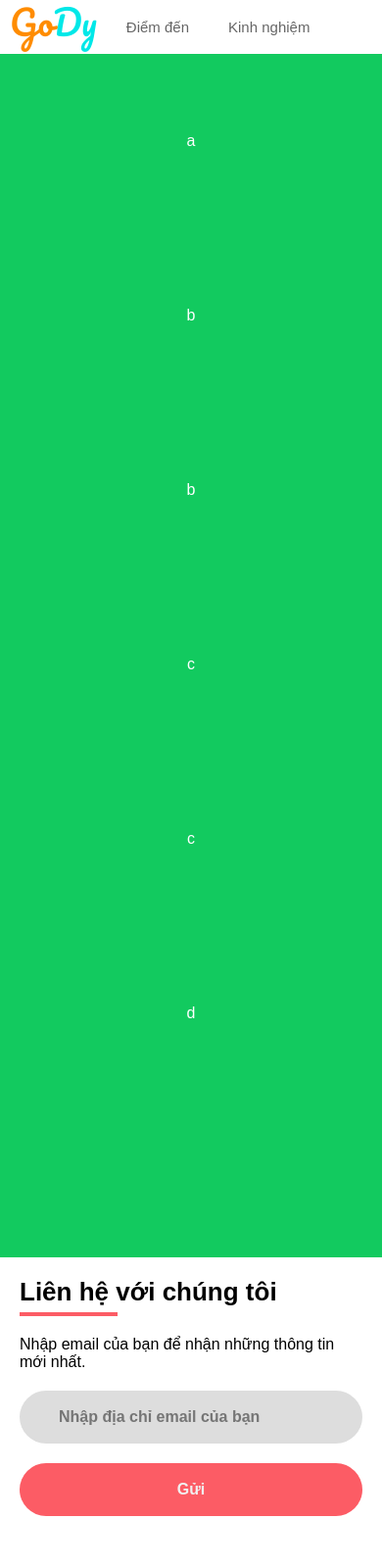
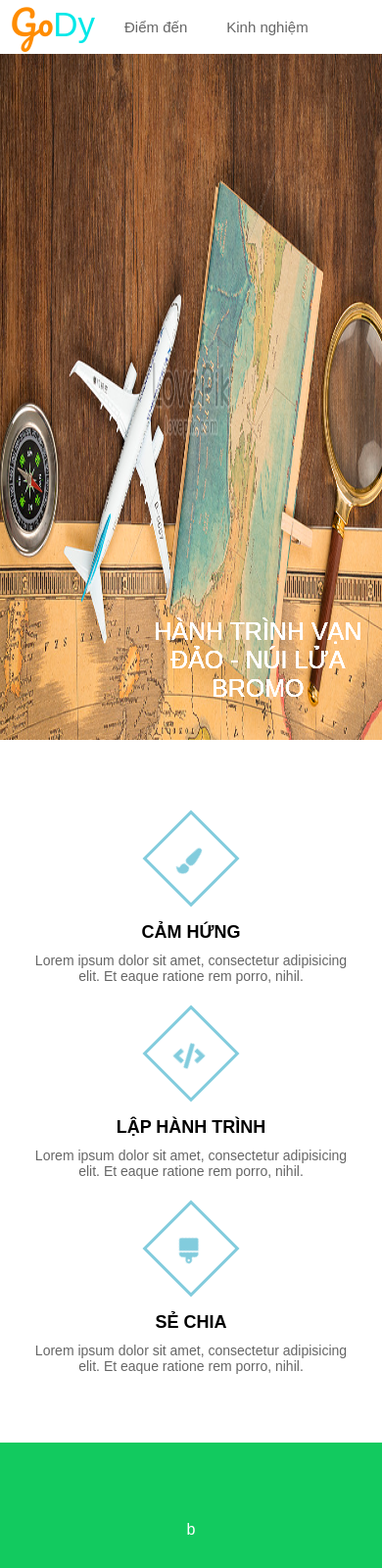
Before and after one commit to thongho98/Travel, a plain HTML site: page index.html in a window 390 px wide. Shown: the top 1600 px of the page at 98% size. Drawn offline with Linux system fonts and the light colour scheme.

Commit message:
footer + service + slider

```diff
--- a/css/index.css
+++ b/css/index.css
@@ -1,4 +1,4 @@
-@import url('https://fonts.googleapis.com/css?family=Lato|Pacifico|Righteous|Roboto+Condensed|Ubuntu&display=swap');
+@import url("https://fonts.googleapis.com/css?family=Lato|Pacifico|Righteous|Roboto+Condensed|Ubuntu&display=swap");
 * {
   margin: 0;
   padding: 0;
@@ -7,6 +7,7 @@
 body {
   font-family: Montserrat, sans-serif;
   margin: 0;
+  padding: 0;
 }
 
 .header {
@@ -17,7 +18,6 @@ body {
 }
 
 /*Start Navbar */
-
 .navbar {
   overflow: hidden;
   background-color: #fff;
@@ -28,7 +28,7 @@ body {
 }
 
 .navbar .logo a {
-  font-family: 'Pacifico';
+  font-family: "Pacifico";
   font-size: 35px;
   color: #ff8c00 !important;
   padding: 1px 20px;
@@ -55,7 +55,7 @@ body {
 }
 
 .navbar .nav-left a:before {
-  content: '';
+  content: "";
   height: 3px;
   width: 0%;
   background-color: #ff8c00;
@@ -63,6 +63,42 @@ body {
   bottom: 0;
   left: 0;
   transition: width 0.3s;
+}
+/*Search*/
+.search-box{
+  position: absolute;
+  top: 50%;
+  left: 50%;
+  transform: translate(-50%,-50%);
+  background: #fff;
+  height: 40px;
+  border-radius: 40px;
+  padding: 10px;
+}
+
+.search-btn{
+  color: #e84118;
+  float: right;
+  width: 40px;
+  height: 40px;
+  border-radius: 50%;
+  background: #fff;
+  display: flex;
+  justify-content: center;
+  align-items: center;
+  text-decoration: none;
+}
+.search-txt{
+  border:none;
+  background:none;
+  outline:none;
+  float:left;
+  padding: 0;
+  color: white;
+  font-size: 16px;
+  transition: 0.4s;
+  line-height: 40px;
+  width: 530px;
 }
 
 .navbar .nav-right a.right {
@@ -72,10 +108,6 @@ body {
 .navbar .nav-right a.right:hover {
   color: #ff8c00;
 }
-
-/*End Navbar */
-
-/* Button Nine*/
 
 #write-now {
   border: 1px solid #ff8c00;
@@ -88,6 +120,86 @@ body {
 
 #write-now:hover {
   border-radius: 30px;
+}
+/*End Navbar */
+
+/*Slider*/
+.slidershow {
+  width: 100%;
+  height: 700px;
+  overflow: hidden;
+}
+
+.navigation {
+  position: absolute;
+  bottom: 5%;
+  left: 50%;
+  transform: translateX(-50%);
+  display: flex;
+}
+
+.bar {
+  width: 50px;
+  height: 10px;
+  border: 2px solid #fff;
+  margin: 6px;
+  cursor: pointer;
+  transition: 0.4s;
+}
+.bar:hover {
+  background: #fff;
+}
+
+input[name="r"] {
+  position: absolute;
+  visibility: hidden;
+}
+
+.slides {
+  width: 500%;
+  height: 100%;
+  display: flex;
+}
+
+.slide {
+  width: 20%;
+  transition: 0.6s;
+}
+
+.slide a{
+  position: absolute;
+  bottom: 15%;
+  left: 35%;
+  text-decoration: none;
+  font-size: 25px;
+  text-align: center;
+  color: #fff;
+}
+.slide a:hover{
+  color: #ff8c00;
+}
+.slide img {
+  width: 100%;
+  height: 100%;
+}
+#r1:checked ~ .s1 {
+  margin-left: 0;
+}
+
+#r2:checked ~ .s1 {
+  margin-left: -20%;
+}
+
+#r3:checked ~ .s1 {
+  margin-left: -40%;
+}
+
+#r4:checked ~ .s1 {
+  margin-left: -60%;
+}
+
+#r5:checked ~ .s1 {
+  margin-left: -80%;
 }
 
 /*Footer*/
@@ -132,7 +244,7 @@ body {
   background: #fc5c65;
 }
 
-.rights-text{
+.rights-text {
   margin: 20px 0px;
 }
 .email-form {
@@ -173,7 +285,7 @@ body {
   opacity: 0.7;
 }
 
-@media screen and (max-width:960px) {
+@media screen and (max-width: 960px) {
   .footer-container {
     max-width: 600px;
   }
@@ -187,7 +299,7 @@ body {
   }
 }
 
-@media screen and (max-width:700px) {
+@media screen and (max-width: 700px) {
   .btn {
     margin: 0;
     width: 100%;
--- /dev/null
+++ b/css/service.css
@@ -0,0 +1,89 @@
+* {
+  margin: 0;
+  padding: 0;
+  font-family: "montserrat", sans-serif;
+  box-sizing: border-box;
+}
+
+.services-section {
+  padding: 60px 0;
+}
+
+.inner-width {
+  width: 100%;
+  max-width: 1200px;
+  margin: auto;
+  padding: 0 20px;
+  overflow: hidden;
+}
+
+.section-title {
+  text-align: center;
+  color: #000;
+  text-transform: uppercase;
+  font-size: 30px;
+}
+
+.services-container {
+  display: flex;
+  flex-wrap: wrap;
+  justify-content: center;
+}
+
+.service-box {
+  max-width: 33.33%;
+  padding: 10px;
+  text-align: center;
+  color: #000;
+  cursor: pointer;
+}
+
+.service-icon {
+  display: inline-block;
+  width: 70px;
+  height: 70px;
+  border: 3px solid #82ccdd;
+  color: #82ccdd;
+  transform: rotate(45deg);
+  margin-bottom: 30px;
+  margin-top: 16px;
+  transition: 0.3s linear;
+}
+.service-icon i {
+  line-height: 70px;
+  transform: rotate(-45deg);
+  font-size: 26px;
+}
+.service-box:hover .service-icon {
+  background: #fff;
+  color: #ff8c00;
+  border-color: #ff8c00;
+}
+.service-title {
+  font-size: 18px;
+  text-transform: uppercase;
+  margin-bottom: 10px;
+  font-weight: bold;
+}
+.service-desc {
+  font-size: 14px;
+  color: rgb(102, 102, 102);
+}
+
+@media screen and (max-width: 960px) {
+  .service-box {
+    max-width: 45%;
+  }
+}
+
+@media screen and (max-width: 768px) {
+  .service-box {
+    max-width: 50%;
+  }
+}
+
+@media screen and (max-width: 480px) {
+  .service-box {
+    max-width: 100%;
+  }
+}
--- a/index.html
+++ b/index.html
@@ -1,15 +1,15 @@
 <!DOCTYPE html>
 <html lang="en">
-
   <head>
-    <meta charset="UTF-8">
-    <meta name="viewport" content="width=device-width, initial-scale=1.0">
-    <meta http-equiv="X-UA-Compatible" content="ie=edge">
+    <meta charset="UTF-8" />
+    <meta name="viewport" content="width=device-width, initial-scale=1.0" />
+    <meta http-equiv="X-UA-Compatible" content="ie=edge" />
     <title>Chia sẻ kinh nghiệm du lịch</title>
-    <link rel="stylesheet" href="css/index.css">
-    <link href="/vendor/fontawesome/css/fontawesome.css" rel="stylesheet">
-    <link href="/vendor/fontawesome/css/brands.css" rel="stylesheet">
-    <link href="/vendor/fontawesome/css/solid.css" rel="stylesheet">
+    <link rel="stylesheet" href="css/index.css" />
+    <link rel="stylesheet" href="css/service.css" />
+    <link href="/vendor/fontawesome/css/fontawesome.css" rel="stylesheet" />
+    <link href="/vendor/fontawesome/css/brands.css" rel="stylesheet" />
+    <link href="/vendor/fontawesome/css/solid.css" rel="stylesheet" />
   </head>
 
   <body>
@@ -32,9 +32,102 @@
         <a href="#" id="write-now">Viết ngay</a>
       </div>
     </div>
+
+    <!-- Chỉnh lại search box
+    <div class="search-box">
+      <input
+        type="text"
+        class="search-txt"
+        name=""
+        placeholder="Tìm điểm đến, cảm hứng du lịch, và hơn thế nữa.."
+      />
+      <a href="#" class="search-btn"><i class="fas fa-search"></i></a>
+    </div>
+    -->
+
+
     <!--End Header -->
     <!--Slider /Z-index form tìm kiếm-->
-    <div class="header">a</div>
+    <div class="slidershow">
+      <div class="slides">
+        <input type="radio" name="r" id="r1" checked />
+        <input type="radio" name="r" id="r2" />
+        <input type="radio" name="r" id="r3" />
+        <input type="radio" name="r" id="r4" />
+        <input type="radio" name="r" id="r5" />
+        <div class="slide s1">
+          <a href="#">HÀNH TRÌNH VẠN ĐẢO - NÚI LỬA BROMO</a>
+          <img src="images/slider2.jpg" alt="Slider 1" />
+        </div>
+        <div class="slide">
+          <a href="#">HÀNH TRÌNH VẠN ĐẢO - NÚI LỬA BROMO</a>
+          <img src="images/slider1.jpg" id="abc" alt="Slider 2" />
+        </div>
+        <div class="slide">
+          <a href="#">HÀNH TRÌNH VẠN ĐẢO - NÚI LỬA BROMO</a>
+          <img src="images/slider3.jpg" alt="Slider 3" />
+        </div>
+        <div class="slide">
+          <a href="#">HÀNH TRÌNH VẠN ĐẢO - NÚI LỬA BROMO</a>
+          <img src="images/slider1.jpg" alt="Slider 4" />
+        </div>
+        <div class="slide">
+          <a href="#">HÀNH TRÌNH VẠN ĐẢO - NÚI LỬA BROMO</a>
+          <img src="images/slider2.jpg" alt="Slider 5" />
+        </div>
+      </div>
+      <div class="navigation">
+        <label for="r1" class="bar"></label>
+        <label for="r2" class="bar"></label>
+        <label for="r3" class="bar"></label>
+        <label for="r4" class="bar"></label>
+        <label for="r5" class="bar"></label>
+      </div>
+    </div>
+
+    <!--End Slider-->
+
+    <!--Service-->
+    <div class="services-section">
+      <div class="inner-width">
+        <div class="services-container">
+          <div class="service-box">
+            <div class="service-icon">
+              <i class="fas fa-paint-brush"></i>
+            </div>
+            <div class="service-title">Cảm hứng</div>
+            <div class="service-desc">
+              Lorem ipsum dolor sit amet, consectetur adipisicing elit. Et eaque
+              ratione rem porro, nihil.
+            </div>
+          </div>
+
+          <div class="service-box">
+            <div class="service-icon">
+              <i class="fas fa-code"></i>
+            </div>
+            <div class="service-title">Lập hành trình</div>
+            <div class="service-desc">
+              Lorem ipsum dolor sit amet, consectetur adipisicing elit. Et eaque
+              ratione rem porro, nihil.
+            </div>
+          </div>
+
+          <div class="service-box">
+            <div class="service-icon">
+              <i class="fas fa-brush"></i>
+            </div>
+            <div class="service-title">Sẻ chia</div>
+            <div class="service-desc">
+              Lorem ipsum dolor sit amet, consectetur adipisicing elit. Et eaque
+              ratione rem porro, nihil.
+            </div>
+          </div>
+        </div>
+      </div>
+    </div>
+    <!--End Service-->
+
     <div class="header">b</div>
     <div class="header">b</div>
     <div class="header">c</div>
@@ -46,7 +139,7 @@
     <div class="footer">
       <div class="footer-container">
         <div class="left-col">
-                <img src="images/logo.png" alt="logo" class="logo-footer"/>
+          <img src="images/logo.png" alt="logo" class="logo-footer" />
           <h3>ĐI KHÁM PHÁ THEO CÁCH CỦA BẠN</h3>
           <div class="social-media">
             <a href="#"><i class="fab fa-facebook"></i></a>
@@ -59,20 +152,24 @@
         <div class="right-col">
           <h1>Liên hệ với chúng tôi</h1>
           <div class="border"></div>
-                <p class="rights-text">Nhập email của bạn để nhận những thông tin mới nhất.</p>
+          <p class="rights-text">
+            Nhập email của bạn để nhận những thông tin mới nhất.
+          </p>
           <form action="" class="email-form">
-                    <input type="text" class="txtb" placeholder="Nhập địa chỉ email của bạn">
-                    <input type="submit" class="btn" value="Gửi">
+            <input
+              type="text"
+              class="txtb"
+              placeholder="Nhập địa chỉ email của bạn"
+            />
+            <input type="submit" class="btn" value="Gửi" />
           </form>
         </div>
       </div>
-        <div class="footer-copyright">© 2020 Copyright:
+      <div class="footer-copyright">
+        © 2020 Copyright:
         <a href="#"> GoGo. Made by Thông Hồ</a>
       </div>
     </div>
     <!--End Footer -->
-
-
   </body>
-
 </html>
```
Also changed, not shown: images/slider1.jpg (added), images/slider2.jpg (added), images/slider3.jpg (added), images/slider4.jpg (added). Lines whose indentation alone changed are shown as unchanged.
